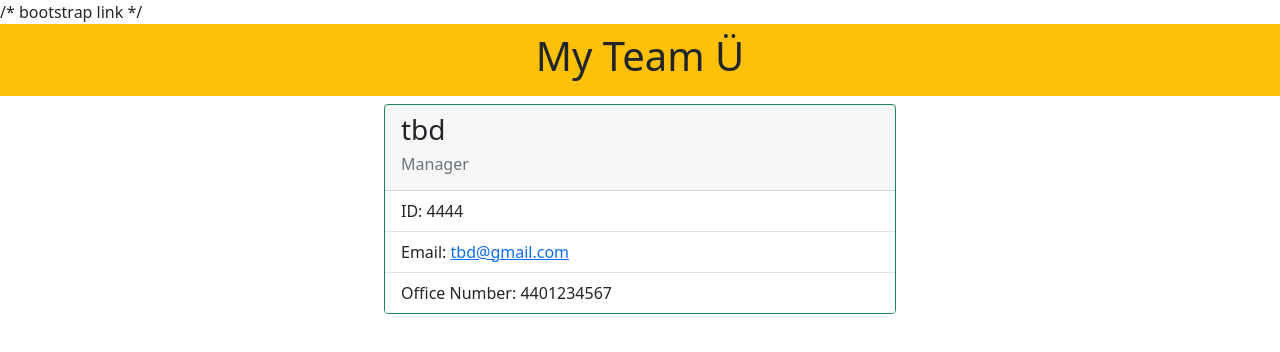
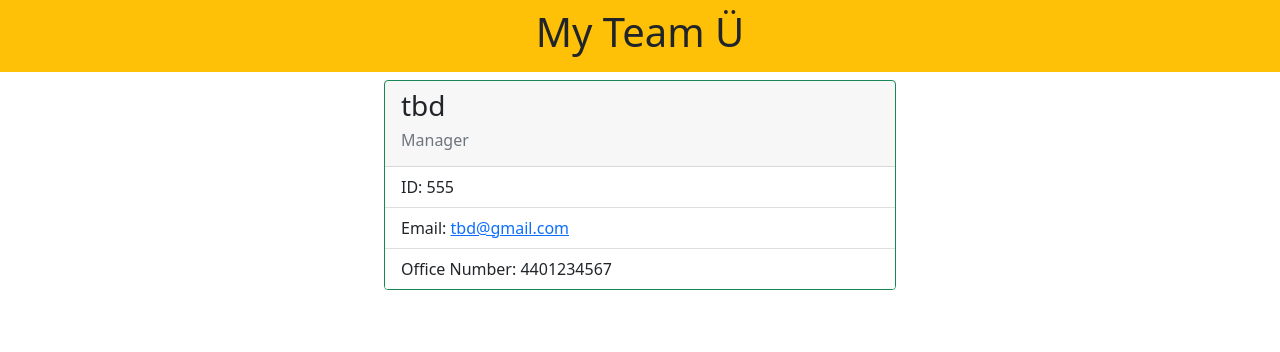
Before and after one commit to ysaad01/team-portfolio-generator, a website: page dist/index.html in a window 1280 px wide. Drawn offline with nearby package versions, Linux system fonts and the light colour scheme.

Commit message:
updated README using read me generator

```diff
--- a/dist/index.html
+++ b/dist/index.html
@@ -5,7 +5,6 @@
       <meta charset="UTF-8">
       <meta http-equiv="X-UA-Compatible" content="IE=edge">
       <meta name="viewport" content="width=device-width, initial-scale=1.0">
-      /* bootstrap link */
       <link href="https://cdn.jsdelivr.net/npm/bootstrap@5.1.3/dist/css/bootstrap.min.css" rel="stylesheet" integrity="sha384-1BmE4kWBq78iYhFldvKuhfTAU6auU8tT94WrHftjDbrCEXSU1oBoqyl2QvZ6jIW3" crossorigin="anonymous">
       <title>My Team Ü</title>
     </head>
@@ -25,7 +24,7 @@
         <h6 class="mb-2 text-muted">Manager</h6>
       </div>
       <ul class="list-group list-group-flush">
-        <li class="list-group-item">ID: 4444</li>
+        <li class="list-group-item">ID: 555</li>
         <li class="list-group-item">Email: <a href="mailto:tbd@gmail.com">tbd@gmail.com</a></li>
         <li class="list-group-item">Office Number: 4401234567</li>
       </ul>
```
Also changed, not shown: README.md.
